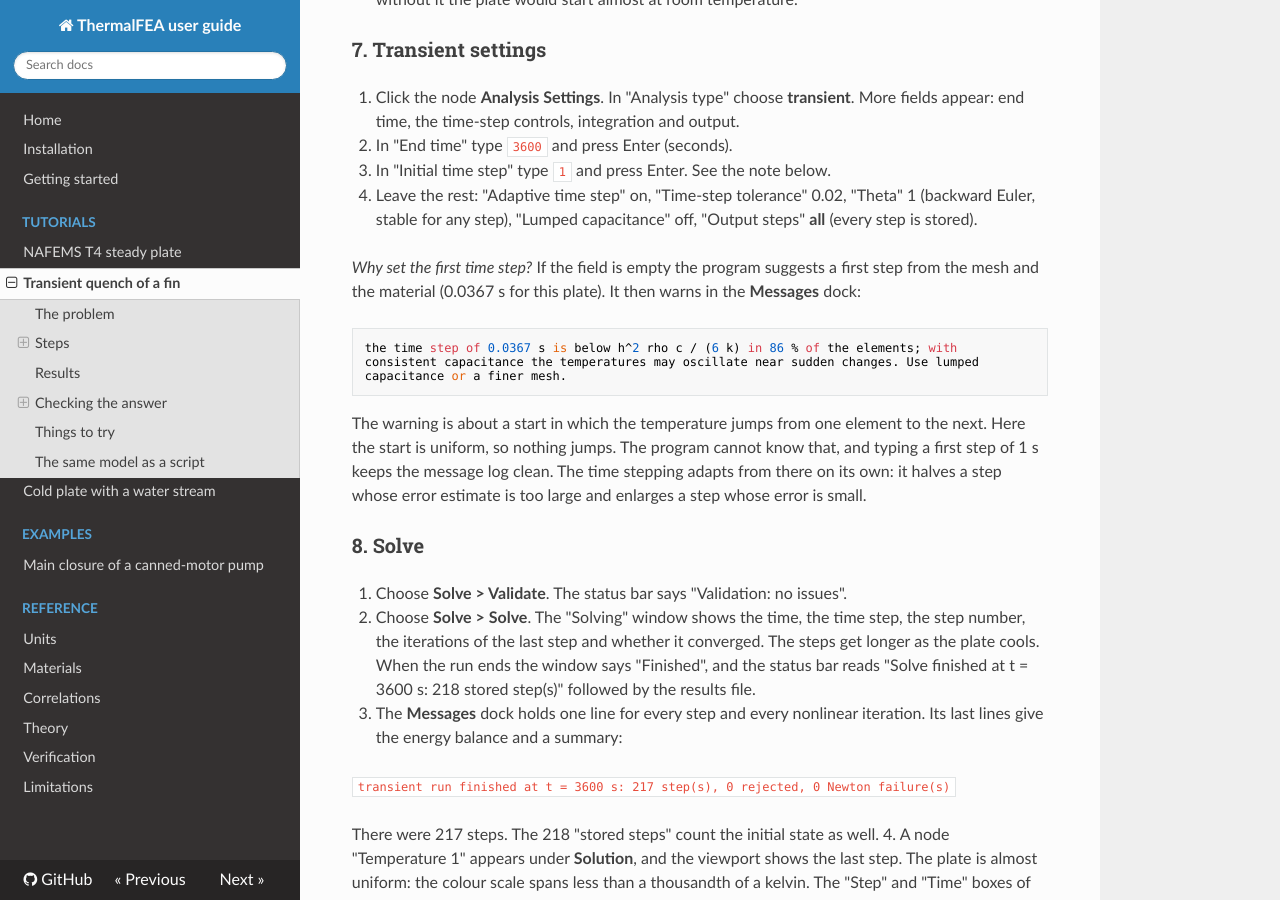
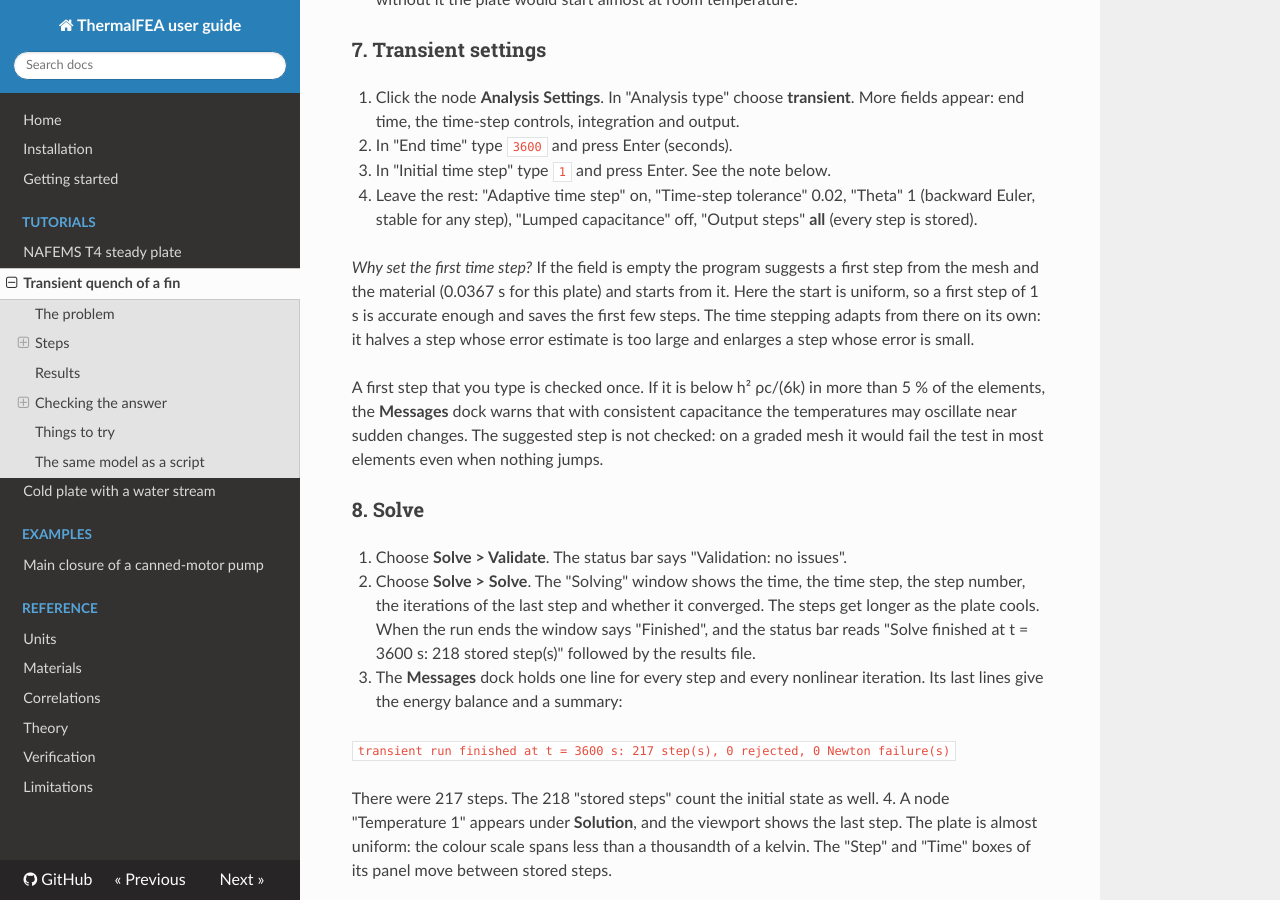
Before and after one commit to dilleyrd/thermal-fea, an MkDocs documentation site: the page built from guide/tutorials/fin-quench.md, in a window 1280 px wide and 900 px high, scrolled down 3666 px. Built offline with MkDocs 1.6.1, drawn with Linux system fonts in a browser that asks for light colours; nearby versions of some CDN libraries.

Commit message:
M11.10: First time step without a false warning
Defect Q26.4(e); owner's choice (ii) in Q27 and the wording of Q27.3/Q29.15 added to Theory §6.1: the oscillation warning is checked once, for the first step, and is not logged when that step is the suggested initial step. A first step set by the user is still checked. The fin-quench tutorial note and its test now describe and check that rule; guide regenerated.

Co-Authored-By: Claude Opus 5.5 <noreply@anthropic.com>

````diff
--- a/guide/tutorials/fin-quench.md
+++ b/guide/tutorials/fin-quench.md
@@ -159,18 +159,15 @@ Radiation to Ambient 1 and Adiabatic 1. Their heat flows are reported under thes
    is stored).
 
 *Why set the first time step?* If the field is empty the program suggests a first step from
-the mesh and the material (0.0367 s for this plate). It then warns in the **Messages** dock:
+the mesh and the material (0.0367 s for this plate) and starts from it. Here the start is
+uniform, so a first step of 1 s is accurate enough and saves the first few steps. The time
+stepping adapts from there on its own: it halves a step whose error estimate is too large and
+enlarges a step whose error is small.
 
-```
-the time step of 0.0367 s is below h^2 rho c / (6 k) in 86 % of the elements; with
-consistent capacitance the temperatures may oscillate near sudden changes. Use lumped
-capacitance or a finer mesh.
-```
-
-The warning is about a start in which the temperature jumps from one element to the next. Here
-the start is uniform, so nothing jumps. The program cannot know that, and typing a first step
-of 1 s keeps the message log clean. The time stepping adapts from there on its own: it halves
-a step whose error estimate is too large and enlarges a step whose error is small.
+A first step that you type is checked once. If it is below h² ρc/(6k) in more than 5 % of the
+elements, the **Messages** dock warns that with consistent capacitance the temperatures may
+oscillate near sudden changes. The suggested step is not checked: on a graded mesh it would
+fail the test in most elements even when nothing jumps.
 
 ### 8. Solve
 
````
Also changed, not shown: docs/CONTINUE.md (+3 -1 lines), docs/tasks.md (+1 -1 lines), docs/theory.md (+2 -1 lines), guide/theory.md (+2 -1 lines), 3 other files.
